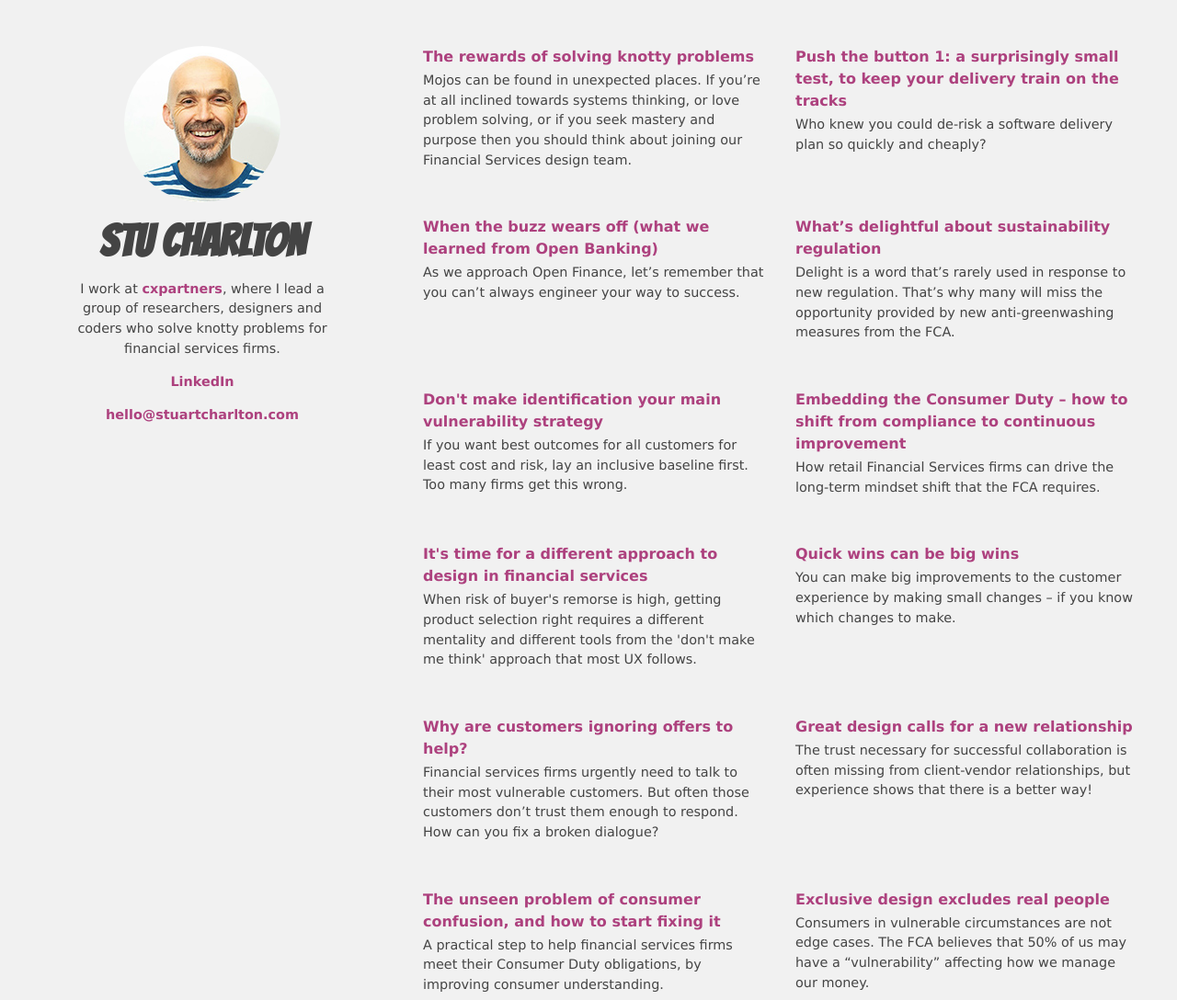
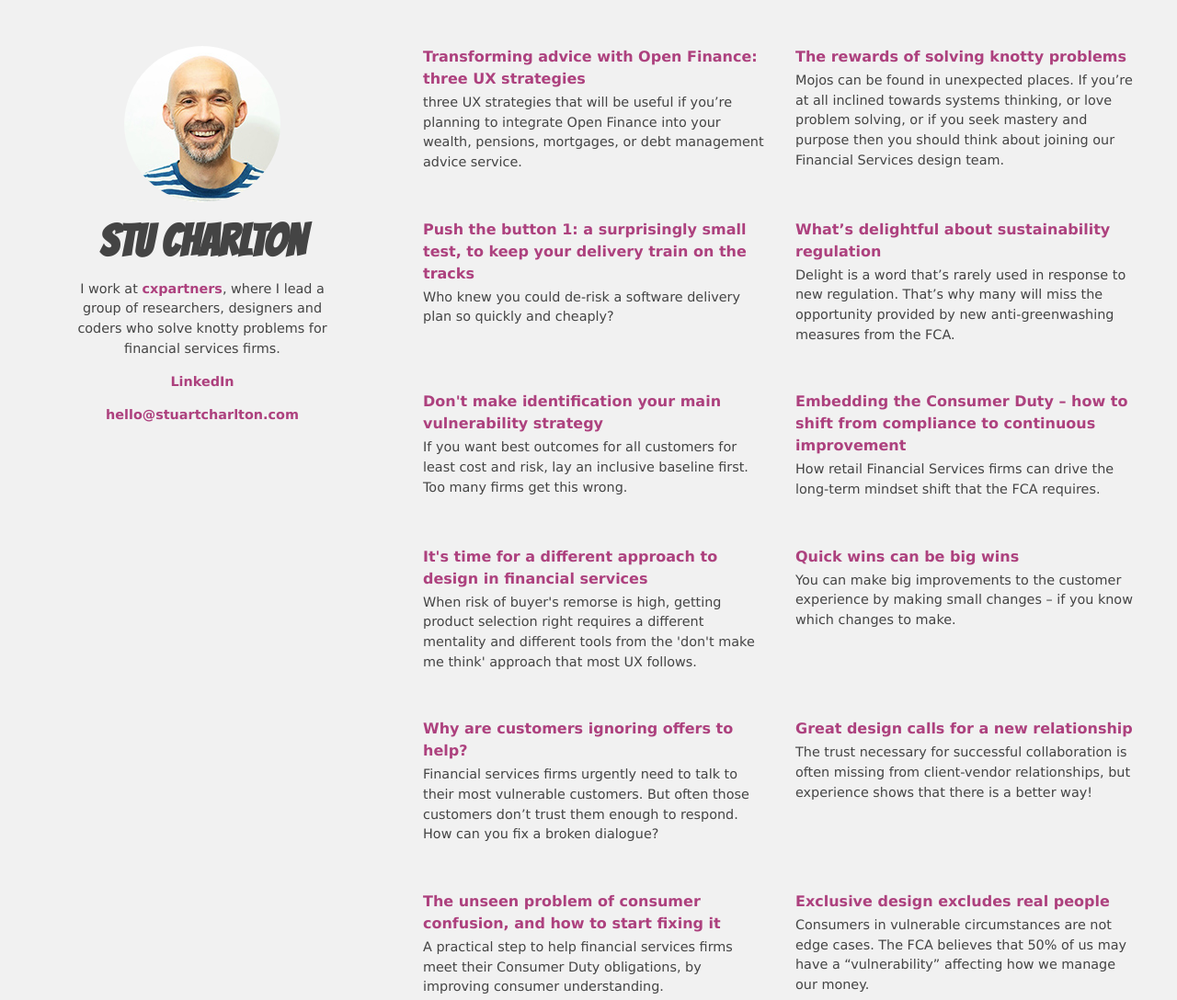
Before and after one commit to stuartcharlton/stuartcharlton.github.io, a plain HTML site: page index.html in a window 1280 px wide. Shown: the whole page at 92% size. Drawn offline with Linux system fonts and the light colour scheme.

Commit message:
Update index.html
Added new open finance blog

```diff
--- a/index.html
+++ b/index.html
@@ -154,6 +154,16 @@
         <div class="blog-wrap">
           <article class="blog-item">
             <h3 class="blog-item__title">
+              <a href="https://www.cxpartners.co.uk/thinking/blog/transforming-advice-with-open-finance-three-ux-strategies/">
+                Transforming advice with Open Finance: three UX strategies
+              </a>
+            </h3>
+            <p class="blog-item__desc">
+              three UX strategies that will be useful if you’re planning to integrate Open Finance into your wealth, pensions, mortgages, or debt management advice service.
+            </p>
+          </article>
+          <article class="blog-item">
+            <h3 class="blog-item__title">
               <a href="https://www.cxpartners.co.uk/thinking/blog/the-rewards-of-solving-knotty-problems/">
                 The rewards of solving knotty problems
               </a>
@@ -170,16 +180,6 @@
             </h3>
             <p class="blog-item__desc">
               Who knew you could de-risk a software delivery plan so quickly and cheaply?
-            </p>
-          </article>
-          <article class="blog-item">
-            <h3 class="blog-item__title">
-              <a href="https://www.cxpartners.co.uk/thinking/blog/when-the-buzz-wears-off-what-we-learned-from-open-banking/">
-                When the buzz wears off (what we learned from Open Banking)
-              </a>
-            </h3>
-            <p class="blog-item__desc">
-              As we approach Open Finance, let’s remember that you can’t always engineer your way to success.
             </p>
           </article>
           <article class="blog-item">
```
